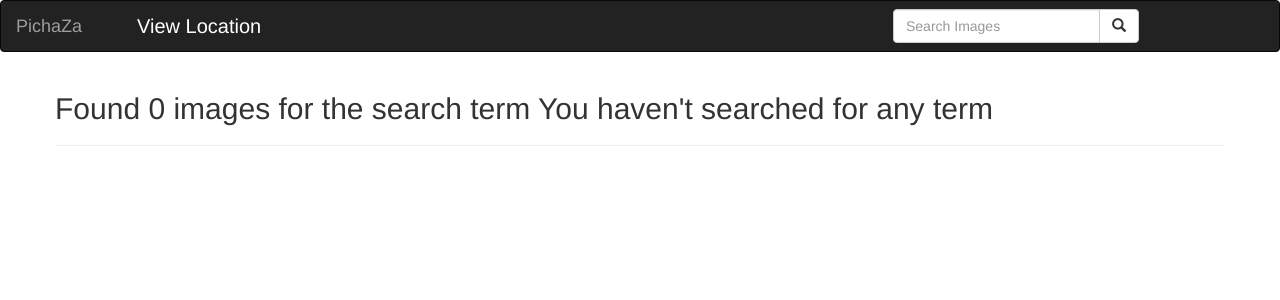
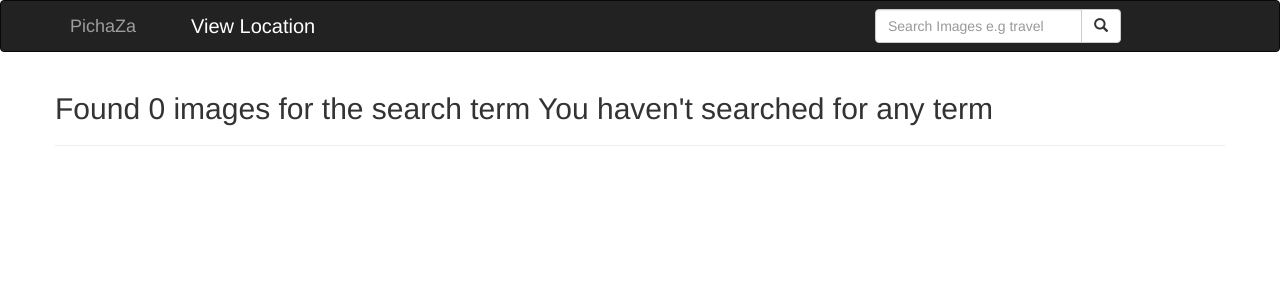
Before and after one commit to TonyKioko/PichaZa, a Django app: page /search/ in a window 1280 px wide. Shown: the top 300 px of the page. Run offline with Django 3.2, Linux system fonts and the light colour scheme; some libraries are stand-ins or nearby versions.

Commit message:
search bar fixed

```diff
--- a/pichaza/templates/navbar.html
+++ b/pichaza/templates/navbar.html
@@ -7,7 +7,7 @@
 </head>
 <body>
 <nav class="navbar navbar-inverse">
-  <div class="container-fluid">
+  <div class="container" style="margin:auto;">
     <div class="navbar-header">
       <a class="navbar-brand" href="{% url 'welcome'%}">PichaZa</a>
       <a href="{% url 'location_filter' %}" style="line-height:50px;padding-left:40px;font-size:20px;color:white;">View Location</a>
@@ -15,10 +15,10 @@
     </div>
     <div class="col-sm-4 col-md-4 navbar-right">
 
-     <form class="navbar-form" role="search" action="{% url 'search' %}">
+     <form class="navbar-form" role="search" action="{% url 'search' %}" style="width:auto">
 
        <div class="input-group">
-         <input type="text" class="form-control" placeholder="Search Images" name="category" style="width:auto;">
+         <input type="text" class="form-control" placeholder="Search Images e.g travel" name="category">
          <div class="input-group-btn">
            <button class="btn btn-default" type="submit"><i class="glyphicon glyphicon-search"></i></button>
          </div>
--- a/pichaza/templates/search.html
+++ b/pichaza/templates/search.html
@@ -19,9 +19,7 @@
     {% for image in images %}
 
     <a href="{% url 'singleimage' image.id %}">
-
-    <div class="col-md-3"><img src="{{ image.pic.url }}"></div
-
+      <div class="col-md-4"><img src="{{ image.pic.url }}" class="img-responsive i-images"></div>
     </a>
 
     {% endfor %}
--- a/pichaza/templates/singleimage.html
+++ b/pichaza/templates/singleimage.html
@@ -28,7 +28,7 @@
                               <ul class="list-group list-group-flush">
                                       <p class="lis-group-item text-center">{{image.descripton}}</>
                                         {% for categ in image.category.all%}
-                                                <p class="list-group-item text-center">Category: {{categ.name}}</p>
+                                                <p class="list-group-item text-center">Category : {{categ.name}}</p>
                                         {% endfor %}
                                       {% for locate in image.location.all%}
                                               <p class="list-group-item text-center">Location : {{locate.name}}</p>
```
